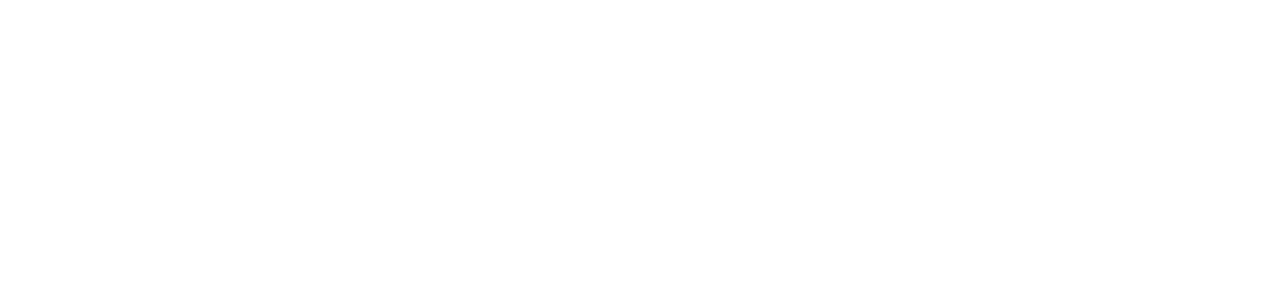
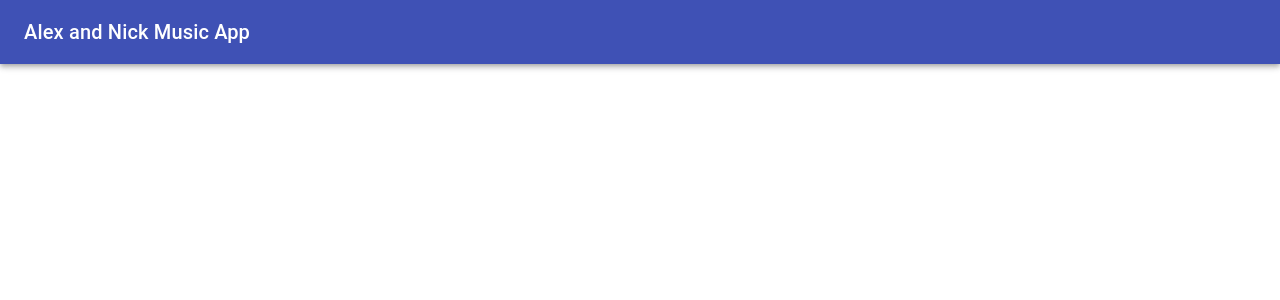
Before and after one commit to nblack0917/my-music-app, a React (Create React App) app: page / in a window 1280 px wide. Shown: the top 300 px of the page. Built offline with nearby package versions, Linux system fonts and the light colour scheme.

Commit message:
created appbar

```diff
--- a/package.json
+++ b/package.json
@@ -3,6 +3,8 @@
   "version": "0.1.0",
   "private": true,
   "dependencies": {
+    "@material-ui/core": "^4.11.3",
+    "@material-ui/icons": "^4.11.2",
     "@testing-library/jest-dom": "^5.11.9",
     "@testing-library/react": "^11.2.3",
     "@testing-library/user-event": "^12.6.2",
--- a/src/App.js
+++ b/src/App.js
@@ -1,10 +1,12 @@
+import React from 'react';
+import './App.css';
 
-import './App.css';
+import TopAppBar from './components/TopAppBar'
 
 function App() {
   return (
     <div className="App">
-
+      <TopAppBar />
     </div>
   );
 }
--- /dev/null
+++ b/src/components/TopAppBar.js
@@ -0,0 +1,35 @@
+import React from 'react';
+import { makeStyles } from '@material-ui/core/styles';
+import AppBar from '@material-ui/core/AppBar';
+import Toolbar from '@material-ui/core/Toolbar';
+import Typography from '@material-ui/core/Typography';
+
+const useStyles = makeStyles((theme) => ({
+    root: {
+      flexGrow: 1,
+    },
+    menuButton: {
+      marginRight: theme.spacing(2),
+    },
+    title: {
+      flexGrow: 1,
+      textAlign: 'left',
+    },
+  }));
+
+  export default function TopAppBar() {
+    const classes = useStyles();
+
+    return (
+        <div className={classes.root}>
+            <AppBar position="static">
+            <Toolbar>
+                <Typography variant="h6" className={classes.title}>
+                Alex and Nick Music App
+                </Typography>
+            </Toolbar>
+            </AppBar>
+            </div>
+            );
+
+}
```
Also changed, not shown: 2 other files (tests, documents, lock files or other folders).
